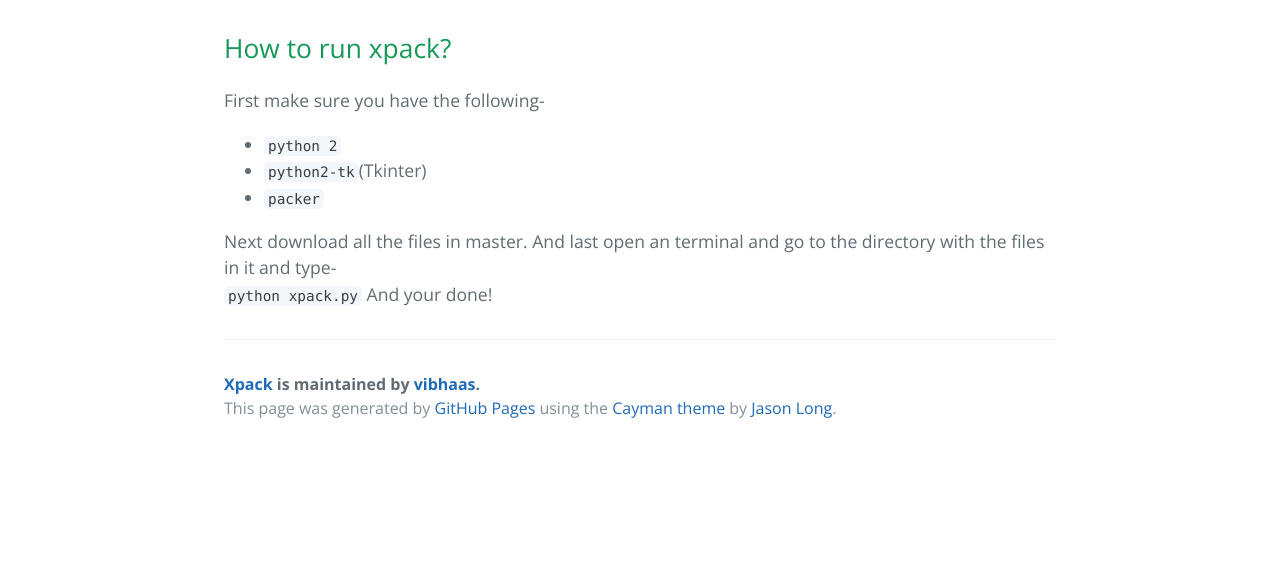
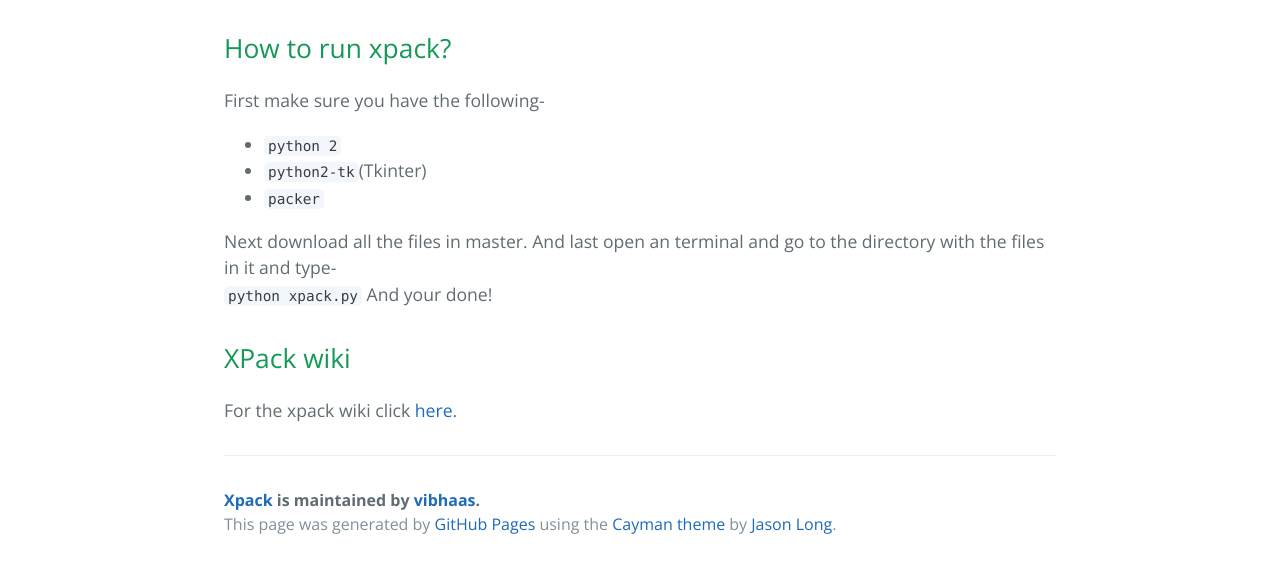
Before and after one commit to vibhaas/XPack, a plain HTML site: page index.html in a window 1280 px wide. Shown: the part 514-1082 px from the top of the page. Before the commit the page ends 966 px from the top, so only its background shows below. Drawn offline with nearby package versions, Linux system fonts and the light colour scheme.

```diff
--- a/index.html
+++ b/index.html
@@ -46,6 +46,11 @@ And last open an terminal and go to the directory with the files in it and type-
 <code>python xpack.py</code>
 And your done!</p>
 
+<h2>
+<a id="xpack-wiki" class="anchor" href="#xpack-wiki" aria-hidden="true"><span class="octicon octicon-link"></span></a>XPack wiki</h2>
+
+<p>For the xpack wiki click <a href="http://github.com/vibhaas/XPack/wiki">here</a>.</p>
+
       <footer class="site-footer">
         <span class="site-footer-owner"><a href="https://github.com/vibhaas/XPack">Xpack</a> is maintained by <a href="https://github.com/vibhaas">vibhaas</a>.</span>
 
--- a/params.json
+++ b/params.json
@@ -1 +1 @@
-{"name":"Xpack","tagline":"A simple package manager for arch linux made by python","body":"# XPack\r\nXPack is a simple package manager for arch linux made by python.\r\n## How  to run xpack?\r\nFirst make sure you have the following-\r\n<ul>\r\n<li><code>python 2</code>\r\n<li><code>python2-tk</code>(Tkinter)\r\n<li><code>packer</code>\r\n</ul>\r\nNext download all the files in master.\r\nAnd last open an terminal and go to the directory with the files in it and type-<br>\r\n<code>python xpack.py</code>\r\nAnd your done!\r\n","google":"","note":"Don't delete this file! It's used internally to help with page regeneration."}
+{"name":"Xpack","tagline":"A simple package manager for arch linux made by python","body":"# XPack\r\nXPack is a simple package manager for arch linux made by python.\r\n## How  to run xpack?\r\nFirst make sure you have the following-\r\n<ul>\r\n<li><code>python 2</code>\r\n<li><code>python2-tk</code>(Tkinter)\r\n<li><code>packer</code>\r\n</ul>\r\nNext download all the files in master.\r\nAnd last open an terminal and go to the directory with the files in it and type-<br>\r\n<code>python xpack.py</code>\r\nAnd your done!\r\n## XPack wiki\r\nFor the xpack wiki click <a href=\"http://github.com/vibhaas/XPack/wiki\">here</a>.\r\n","google":"","note":"Don't delete this file! It's used internally to help with page regeneration."}
```
